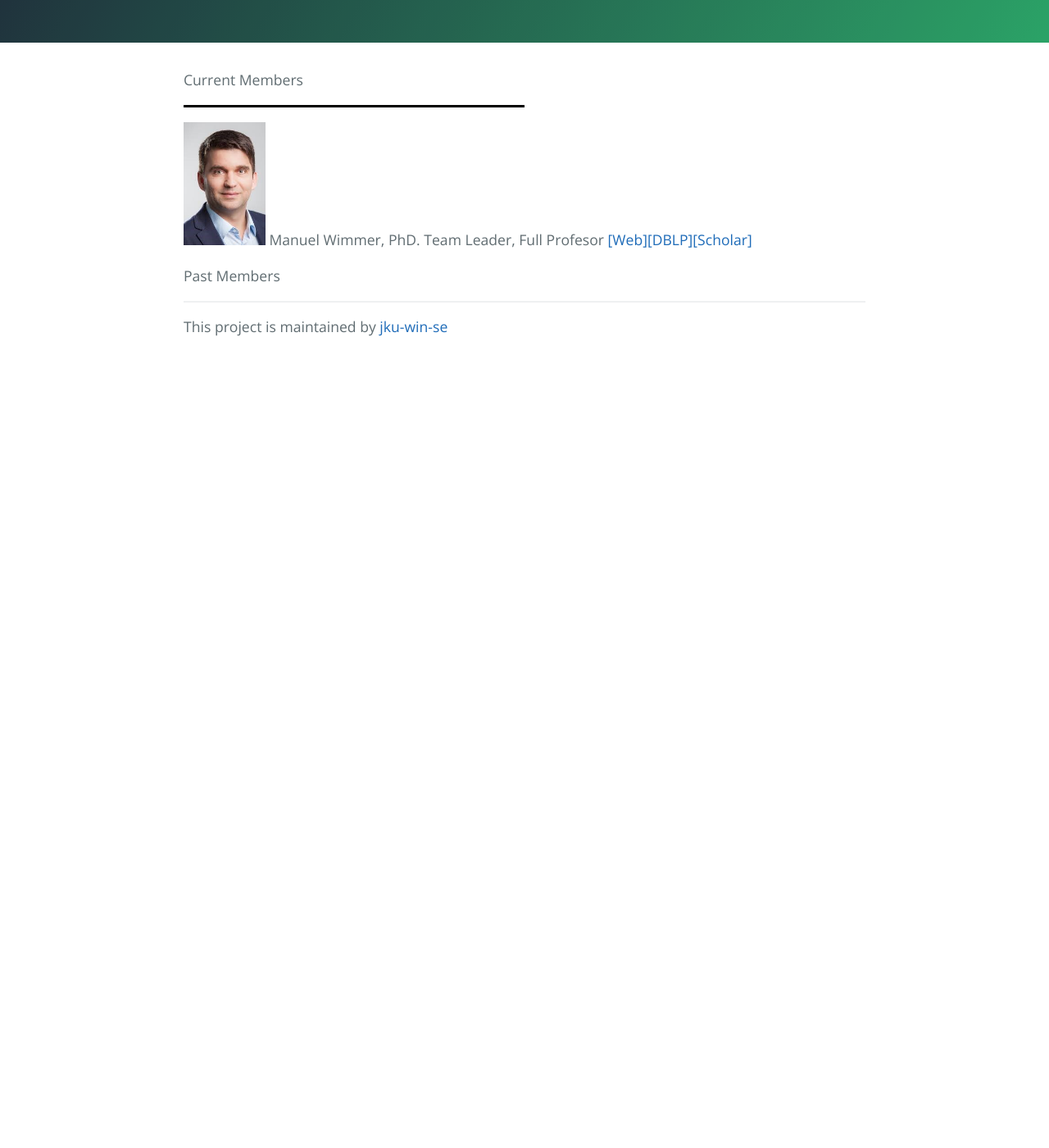
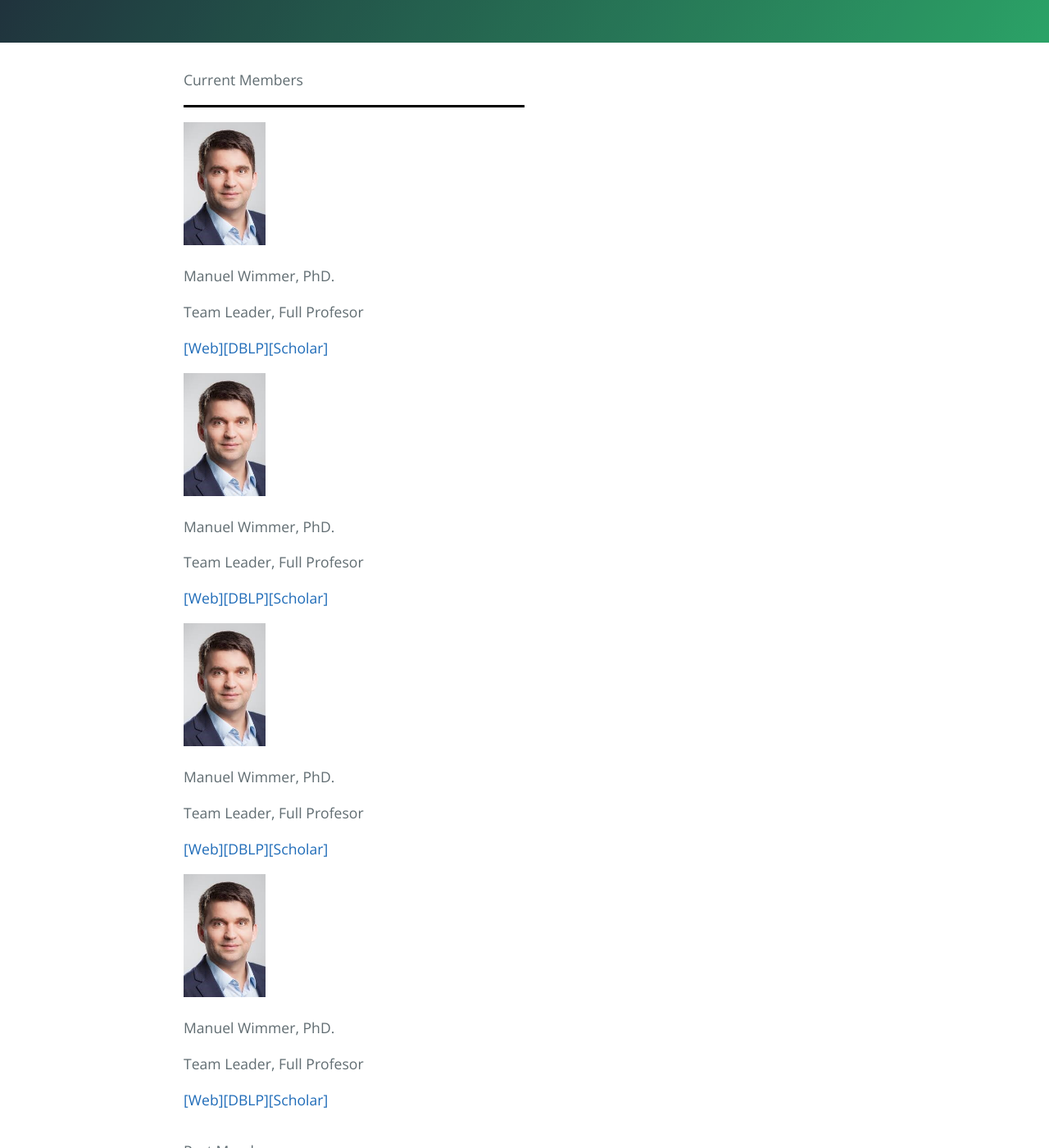
Before and after one commit to jku-win-se/Lea-xDSML, a Jekyll site: the page built from pages/members/index.md, in a window 1280 px wide and 1400 px high, scrolled down 323 px. Shown: the whole window at 82% size. Built offline with Jekyll 4.4.1, drawn with Linux system fonts in a browser that asks for light colours; before the commit the page ends 900 px from its top, so only the background shows below that.

Commit message:
update members

```diff
--- a/pages/members/index.md
+++ b/pages/members/index.md
@@ -7,9 +7,30 @@ layout: index
 
 <div class="row">
     <img src="{{site.github.url}}/assets/img/wimmer-photo.jpg" id="manuel-photo"/>
-    <span>Manuel Wimmer, PhD.</span>
-    <span>Team Leader, Full Profesor</span>
-    <a>[Web]</a><a>[DBLP]</a><a>[Scholar]</a>
+    <p>Manuel Wimmer, PhD.</p>
+    <p>Team Leader, Full Profesor</p>
+    <p><a>[Web]</a><a>[DBLP]</a><a>[Scholar]</a></p>
+</div>
+
+<div class="row">
+    <img src="{{site.github.url}}/assets/img/wimmer-photo.jpg" id="manuel-photo"/>
+    <p>Manuel Wimmer, PhD.</p>
+    <p>Team Leader, Full Profesor</p>
+    <p><a>[Web]</a><a>[DBLP]</a><a>[Scholar]</a></p>
+</div>
+
+<div class="row">
+    <img src="{{site.github.url}}/assets/img/wimmer-photo.jpg" id="manuel-photo"/>
+    <p>Manuel Wimmer, PhD.</p>
+    <p>Team Leader, Full Profesor</p>
+    <p><a>[Web]</a><a>[DBLP]</a><a>[Scholar]</a></p>
+</div>
+
+<div class="row">
+    <img src="{{site.github.url}}/assets/img/wimmer-photo.jpg" id="manuel-photo"/>
+    <p>Manuel Wimmer, PhD.</p>
+    <p>Team Leader, Full Profesor</p>
+    <p><a>[Web]</a><a>[DBLP]</a><a>[Scholar]</a></p>
 </div>
 
 <p>Past Members</p>
```
